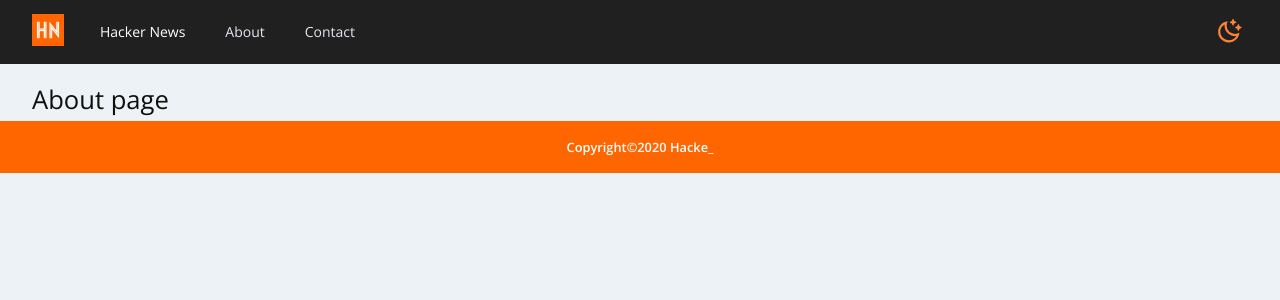
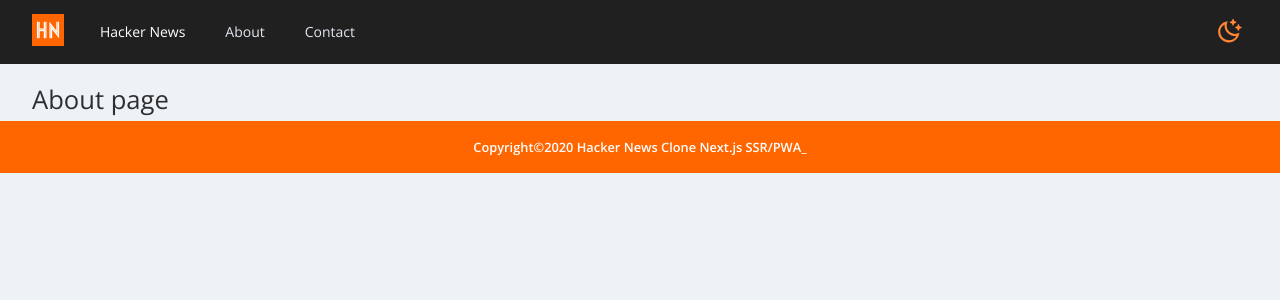
Before and after one commit to manitu85/hn-clone, a Next.js app: page /about in a window 1280 px wide. Shown: the top 300 px of the page. Built offline with nearby package versions, Linux system fonts and the light colour scheme.

Commit message:
done dark theme and loader

```diff
--- a/components/Layout.component.jsx
+++ b/components/Layout.component.jsx
@@ -21,11 +21,11 @@ const Layout = ({ children, title, description }) => {
             loop
             showCursor
             typeSpeed={90}
-            backSpeed={60}
-            strings={["Hacker News Next.js SSR/PWA", "by Alex Burke"]}
+            backSpeed={70}
+            strings={["Hacker News Clone Next.js SSR/PWA", "by Alex Burke"]}
             smartBackspace
             shuffle={false}
-            backDelay={1}
+            backDelay={1000}
             fadeOut={false}
             fadeOutDelay={100}
             loopCount={0}
--- a/components/Navigation.component.jsx
+++ b/components/Navigation.component.jsx
@@ -57,7 +57,6 @@ export const Nav = styled.nav`
   right: 0;
   left: 0;
   transition: all .6s ease-in;
-  /* // ...rest of rules */
 `
 
 export default Navigation
--- a/components/Nprogress.component.jsx
+++ b/components/Nprogress.component.jsx
@@ -7,8 +7,7 @@ import PropTypes from 'prop-types'
 class NextNProgress extends React.Component {
 
   static defaultProps = {
-    // color:  '#ff6600',
-    color:  '#edf2f7',
+    color:  '#ff6600',
     startPosition: 0.3,
     stopDelayMs: 200,
     height: 3,
--- a/pages/_app.js
+++ b/pages/_app.js
@@ -15,6 +15,8 @@ import '@/styles/index.css'
 const App = props => {
 
   const [theme, themeToggler, mountedComponent] = useDarkMode()
+
+  const isDark = theme === 'dark'
 
   const themeMode = theme === 'light' ? lightTheme : darkTheme
 
@@ -47,7 +49,12 @@ const App = props => {
 
       <StyledThemeProvider theme={themeMode} >
         <GlobalStyle />
-        {themeMode && <NextNProgress />}
+        {themeMode && <NextNProgress
+          color={isDark ? '#edf2f7' : '#ff6600' }
+          options={{ trickleSpeed: 50 }}
+          showAfterMs={300}
+          spinner
+        />}
         <ThemeContext.Provider value={{theme, themeToggler}}>
           <Component {...pageProps}  />
         </ThemeContext.Provider>
--- a/theme.js
+++ b/theme.js
@@ -1,8 +1,6 @@
 export const lightTheme = {
   body: '#edf2f7',
-  text: '#0f0f0c',
-  toggleBorder: '#FFF',
-  background: '#363537',
+  text: '#2f2f2f',
   header: '#202020',
   footer: '#ff6600',
   progress: '#ff6600',
@@ -12,14 +10,8 @@ export const lightTheme = {
 export const darkTheme = {
   body: '#202020',
   text: '#fafafa',
-  toggleBorder: '#6B8096',
-  background: '#999',
   header: '#ff6600',
   footer: '#2f2f2f;',
-  progress: '#fafafa',
+  progress: '#edf2f7',
   toogle: '#fafafa'
 }
-
-
-// #2f2f2f;
-// #171717
```
Also changed, not shown: components/GlobalStyle.styles.jsx (line endings or trailing spaces).
